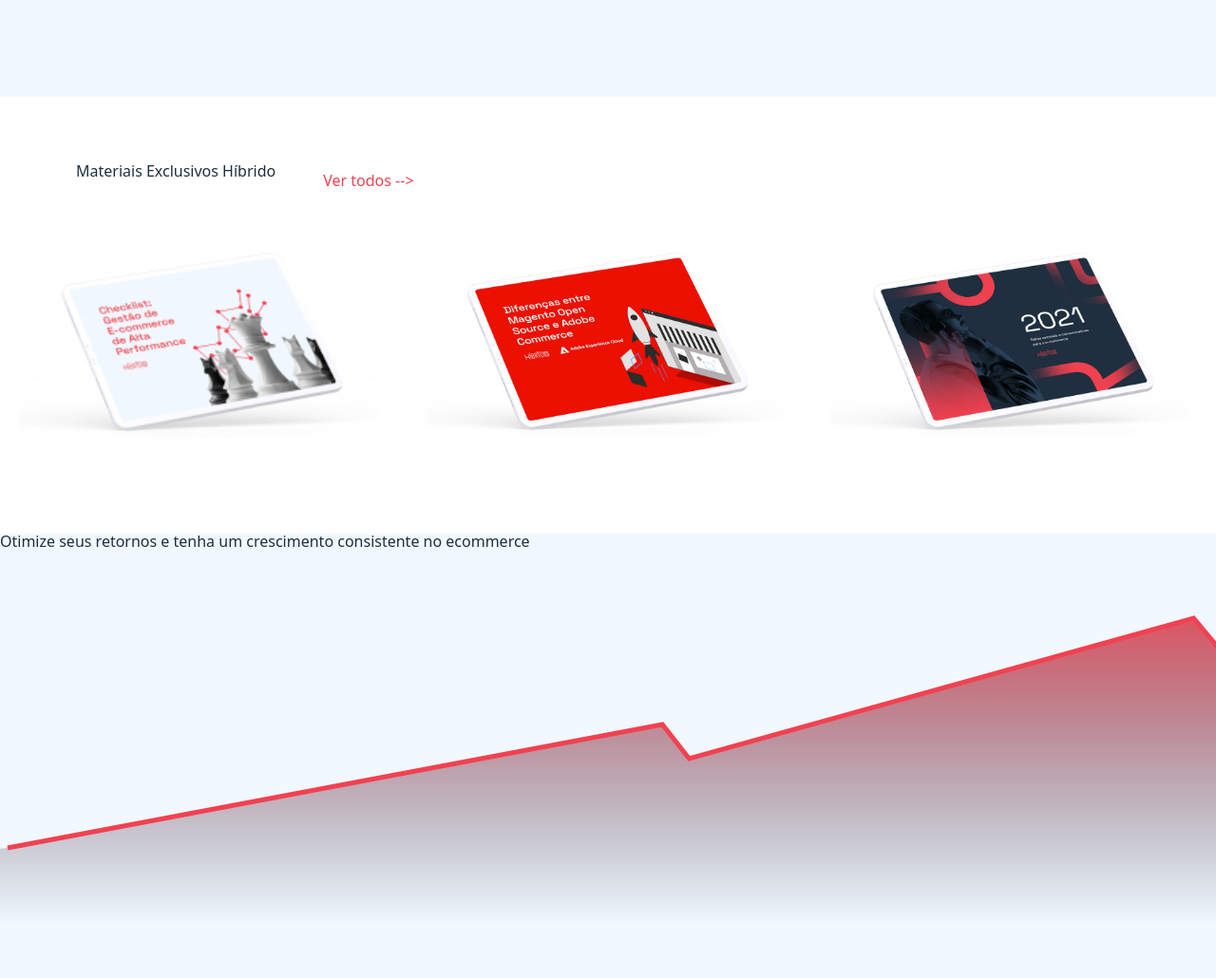
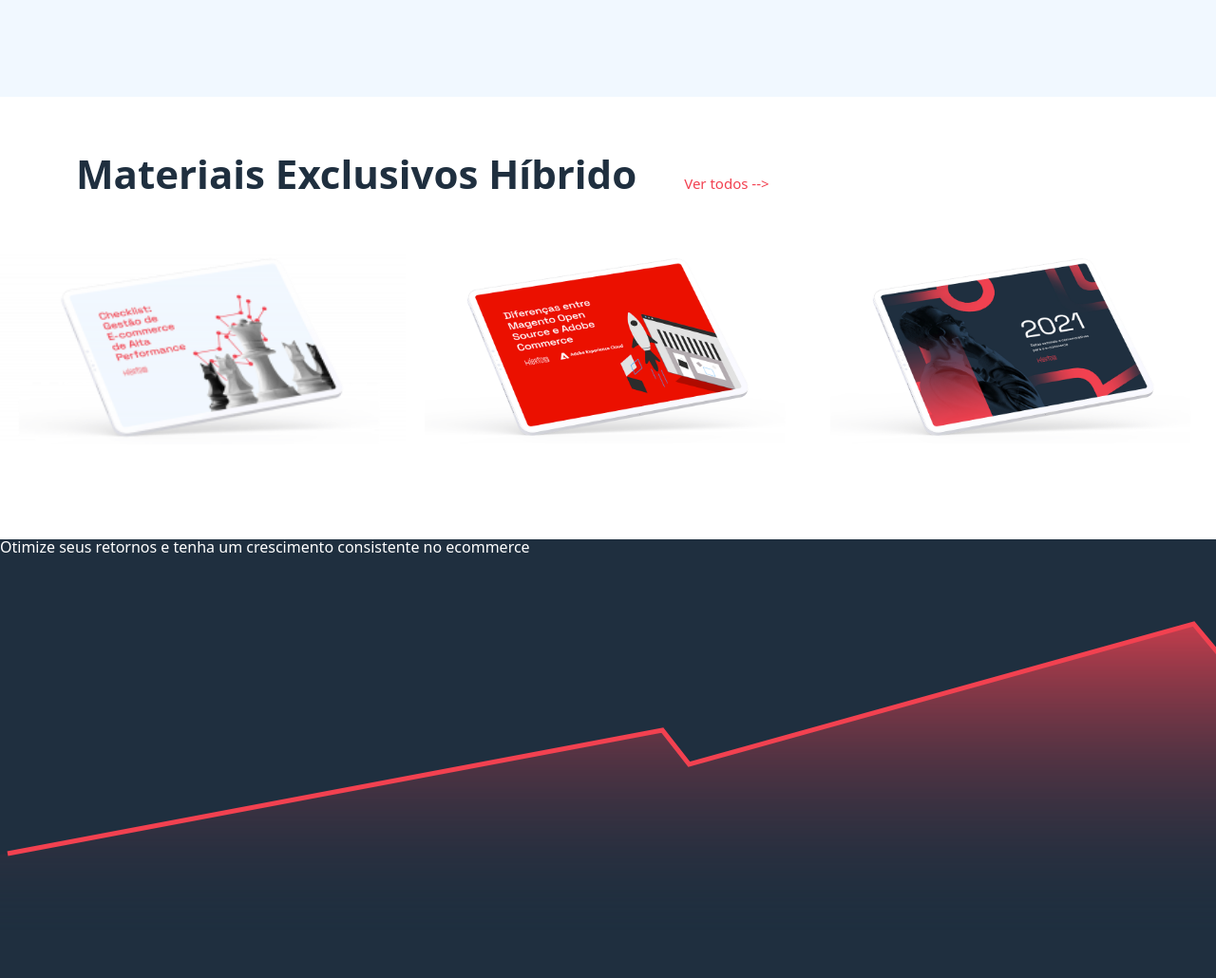
Before and after one commit to Serginho6/Serginho6.github.io, a plain HTML site: page index.html in a window 1280 px wide. Shown: the part 766-1796 px from the top of the page at 95% size. Drawn offline with nearby package versions, Linux system fonts and the light colour scheme; files whose address does not match are found by name.

Commit message:
added css to optimize

```diff
--- a/css/style.css
+++ b/css/style.css
@@ -4,7 +4,7 @@
     font-family: system-ui, -apple-system, BlinkMacSystemFont, 'Segoe UI', Roboto, Oxygen, Ubuntu, Cantarell, 'Open Sans', 'Helvetica Neue', sans-serif;
 }
 
-/* Header */
+/* header */
 
 header {
     padding: 30px;
@@ -37,7 +37,7 @@ nav li {
     list-style: none;
 }
 
-/* Introdução */
+/* intro */
 
 .home {
     display: flex;
@@ -123,10 +123,12 @@ h4 {
     padding: 0px 0px 100px;
 }
 
-/* Materiais Híbrido */
+/* materials */
 
 .materials {
     background: white;
+    font-size: 42px;
+    font-weight: 600;
     padding: 60px 20px 60px 80px ;
     display: flex;
     align-items: center;
@@ -134,6 +136,8 @@ h4 {
 
 .materials p {
     color: #f24150;
+    font-size: 15px;
+    font-weight: 400;
     padding: 20px 0px 0px 50px;
 }
 
@@ -144,7 +148,18 @@ h4 {
     padding: 0px 0px 100px;
 }
 
+/* optimize */
+
+.optimize {
+    background: #1F2F3F;
+    color: white;
+}
+
+/* badges */
+
 .carousel3 {
     width: 100%;
     height: auto;
 }
+
+/* footer */
--- a/index.html
+++ b/index.html
@@ -77,7 +77,7 @@
             </div>
         </section>
 
-        <section>
+        <section class="optimize">
             <div>
                 <h1>Otimize seus retornos e tenha um crescimento consistente no ecommerce</h1>
                 <img src="./images/else/Grafico-retornos.png" alt="">
```
